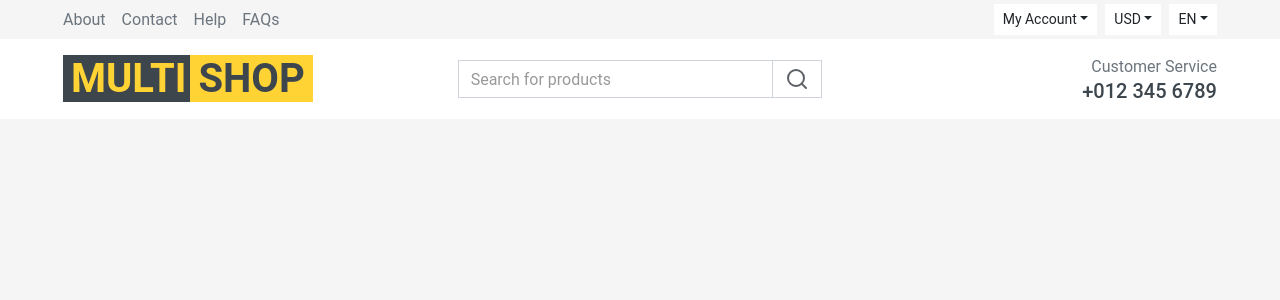
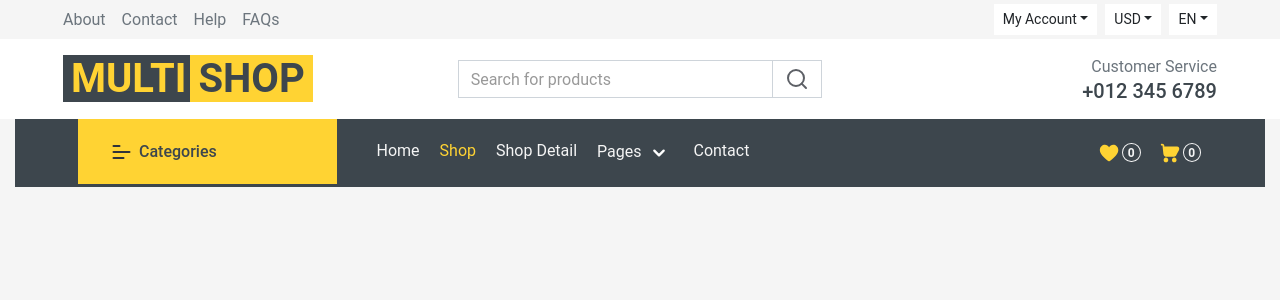
Before and after one commit to Bakirovildar/internet-store, a Vue app: page / in a window 1280 px wide. Shown: the top 300 px of the page. Built offline with nearby package versions, Linux system fonts and the light colour scheme.

Commit message:
add header

```diff
--- /dev/null
+++ b/src/components/Header/HeaderCategory/HeaderCategory.vue
@@ -0,0 +1,87 @@
+<template>
+  <div class="container-fluid bg-dark mb-30">
+    <div class="row px-xl-5">
+      <div class="col-lg-3 d-none d-lg-block">
+        <a class="btn d-flex align-items-center justify-content-between bg-primary w-100" data-toggle="collapse" href="#navbar-vertical" style="height: 65px; padding: 0 30px;">
+          <h6 class="text-dark m-0 center"><IconBurger/>Categories</h6>
+          <i class="fa fa-angle-down text-dark"></i>
+        </a>
+        <nav class="collapse position-absolute navbar navbar-vertical navbar-light align-items-start p-0 bg-light" id="navbar-vertical" style="width: calc(100% - 30px); z-index: 999;">
+          <div class="navbar-nav w-100">
+            <div class="nav-item dropdown dropright">
+              <a href="#" class="nav-link dropdown-toggle" data-toggle="dropdown">Dresses <i class="fa fa-angle-right float-right mt-1"></i></a>
+              <div class="dropdown-menu position-absolute rounded-0 border-0 m-0">
+                <a href="" class="dropdown-item">Men's Dresses</a>
+                <a href="" class="dropdown-item">Women's Dresses</a>
+                <a href="" class="dropdown-item">Baby's Dresses</a>
+              </div>
+            </div>
+            <a href="" class="nav-item nav-link">Shirts</a>
+            <a href="" class="nav-item nav-link">Jeans</a>
+            <a href="" class="nav-item nav-link">Swimwear</a>
+            <a href="" class="nav-item nav-link">Sleepwear</a>
+            <a href="" class="nav-item nav-link">Sportswear</a>
+            <a href="" class="nav-item nav-link">Jumpsuits</a>
+            <a href="" class="nav-item nav-link">Blazers</a>
+            <a href="" class="nav-item nav-link">Jackets</a>
+            <a href="" class="nav-item nav-link">Shoes</a>
+          </div>
+        </nav>
+      </div>
+      <div class="col-lg-9">
+        <nav class="navbar navbar-expand-lg bg-dark navbar-dark py-3 py-lg-0 px-0">
+          <a href="" class="text-decoration-none d-block d-lg-none">
+            <span class="h1 text-uppercase text-dark bg-light px-2">Multi</span>
+            <span class="h1 text-uppercase text-light bg-primary px-2 ml-n1">Shop</span>
+          </a>
+          <button type="button" class="navbar-toggler" data-toggle="collapse" data-target="#navbarCollapse">
+            <span class="navbar-toggler-icon"></span>
+          </button>
+          <div class="collapse navbar-collapse justify-content-between" id="navbarCollapse">
+            <div class="navbar-nav mr-auto py-0">
+              <a href="index.html" class="nav-item nav-link">Home</a>
+              <a href="shop.html" class="nav-item nav-link active">Shop</a>
+              <a href="detail.html" class="nav-item nav-link">Shop Detail</a>
+              <div class="nav-item dropdown">
+                <a href="#" class="nav-link dropdown-toggle" data-toggle="dropdown">Pages <IconDown/></a>
+                <div class="dropdown-menu bg-primary rounded-0 border-0 m-0">
+                  <a href="cart.html" class="dropdown-item">Shopping Cart</a>
+                  <a href="checkout.html" class="dropdown-item">Checkout</a>
+                </div>
+              </div>
+              <a href="contact.html" class="nav-item nav-link">Contact</a>
+            </div>
+            <div class="navbar-nav ml-auto py-0 d-none d-lg-block">
+              <a href="" class="btn px-0">
+                <IconHeart/>
+                <span class="badge text-secondary border border-secondary rounded-circle" style="padding-bottom: 2px;">0</span>
+              </a>
+              <a href="" class="btn px-0 ml-3">
+                <IconShopping/>
+                <span class="badge text-secondary border border-secondary rounded-circle" style="padding-bottom: 2px;">0</span>
+              </a>
+            </div>
+          </div>
+        </nav>
+      </div>
+    </div>
+  </div>
+</template>
+
+<script>
+import IconBurger from "@/icons/IconBurger";
+import IconDown from "@/icons/IconDown";
+import IconHeart from "@/icons/IconHeart";
+import IconShopping from "@/icons/IconShopping";
+export default {
+  components: {IconShopping, IconHeart, IconDown, IconBurger}
+}
+</script>
+
+<style scoped>
+.center {
+  display: flex;
+  align-items: center;
+}
+
+</style>
--- a/src/components/Header/HeaderComponent.vue
+++ b/src/components/Header/HeaderComponent.vue
@@ -2,15 +2,17 @@
   <div class="container-fluid">
     <InfoNav/>
     <HeaderMain/>
+    <HeaderCategory/>
   </div>
 </template>
 
 <script>
 import InfoNav from "@/components/Header/HeaderInfo/InfoNav";
 import HeaderMain from "@/components/Header/HeaderMain/HeaderMain";
+import HeaderCategory from "@/components/Header/HeaderCategory/HeaderCategory";
 
 export default {
-  components: {HeaderMain, InfoNav}
+  components: {HeaderCategory, HeaderMain, InfoNav}
 }
 </script>
 
--- /dev/null
+++ b/src/icons/IconBurger.vue
@@ -0,0 +1,19 @@
+<template>
+  <svg
+      style="margin-right: 5px"
+  xmlns="http://www.w3.org/2000/svg" width="25" height="24" viewBox="0 0 25 24" fill="none">
+  <path d="M4.5 18L14.5 18" stroke="#2F323A" stroke-width="2" stroke-linecap="round" stroke-linejoin="round"/>
+  <path d="M4.5 12L20.5 12" stroke="#2F323A" stroke-width="2" stroke-linecap="round" stroke-linejoin="round"/>
+  <path d="M4.5 6L10.5 6" stroke="#2F323A" stroke-width="2" stroke-linecap="round" stroke-linejoin="round"/>
+  </svg>
+</template>
+
+<script>
+export default {
+
+}
+</script>
+
+<style scoped>
+
+</style>
--- /dev/null
+++ b/src/icons/IconDown.vue
@@ -0,0 +1,15 @@
+<template>
+  <svg xmlns="http://www.w3.org/2000/svg" width="28px" height="28px" viewBox="0 0 24 24" fill="none">
+    <path d="M8 10L12 14L16 10" stroke="#FFFF" stroke-width="2" stroke-linecap="round" stroke-linejoin="round"/>
+  </svg>
+</template>
+
+<script>
+export default {
+
+}
+</script>
+
+<style scoped>
+
+</style>
--- /dev/null
+++ b/src/icons/IconHeart.vue
@@ -0,0 +1,15 @@
+<template>
+  <svg xmlns="http://www.w3.org/2000/svg" width="24px" height="24px" viewBox="0 0 26 24" fill="none">
+    <path d="M12.39 20.87a.696.696 0 0 1-.78 0C9.764 19.637 2 14.15 2 8.973c0-6.68 7.85-7.75 10-3.25 2.15-4.5 10-3.43 10 3.25 0 5.178-7.764 10.664-9.61 11.895z" fill="#FFD333 "/>
+  </svg>
+</template>
+
+<script>
+export default {
+
+}
+</script>
+
+<style scoped>
+
+</style>
--- /dev/null
+++ b/src/icons/IconShopping.vue
@@ -0,0 +1,17 @@
+<template>
+  <svg xmlns="http://www.w3.org/2000/svg" width="24px" height="24px" viewBox="0 0 26 24" fill="none">
+    <path d="M4.46785 10.2658C4.47574 10.3372 4.48376 10.4094 4.49187 10.4823L4.61751 11.6131C4.7057 12.4072 4.78218 13.0959 4.91562 13.6455C5.05917 14.2367 5.29582 14.7937 5.78931 15.2354C6.28281 15.6771 6.86251 15.8508 7.46598 15.9281C8.02694 16.0001 8.71985 16 9.51887 16H14.8723C15.4201 16 15.9036 16 16.3073 15.959C16.7448 15.9146 17.1698 15.8162 17.5785 15.5701C17.9872 15.324 18.2731 14.9944 18.5171 14.6286C18.7422 14.291 18.9684 13.8637 19.2246 13.3797L21.7141 8.67734C22.5974 7.00887 21.3879 4.99998 19.5 4.99998L9.39884 4.99998C8.41604 4.99993 7.57525 4.99988 6.90973 5.09287C6.5729 5.13994 6.24284 5.21529 5.93326 5.34375L5.78941 4.04912C5.65979 2.88255 4.67375 2 3.5 2H3C2.44772 2 2 2.44771 2 3C2 3.55228 2.44772 4 3 4H3.5C3.65465 4 3.78456 4.11628 3.80164 4.26998L4.46785 10.2658Z" fill="#FFD333 "/>
+    <path fill-rule="evenodd" clip-rule="evenodd" d="M14 19.5C14 18.1193 15.1193 17 16.5 17C17.8807 17 19 18.1193 19 19.5C19 20.8807 17.8807 22 16.5 22C15.1193 22 14 20.8807 14 19.5Z" fill="#FFD333 "/>
+    <path fill-rule="evenodd" clip-rule="evenodd" d="M5 19.5C5 18.1193 6.11929 17 7.5 17C8.88071 17 10 18.1193 10 19.5C10 20.8807 8.88071 22 7.5 22C6.11929 22 5 20.8807 5 19.5Z" fill="#FFD333 "/>
+  </svg>
+</template>
+
+<script>
+export default {
+
+}
+</script>
+
+<style scoped>
+
+</style>
```
